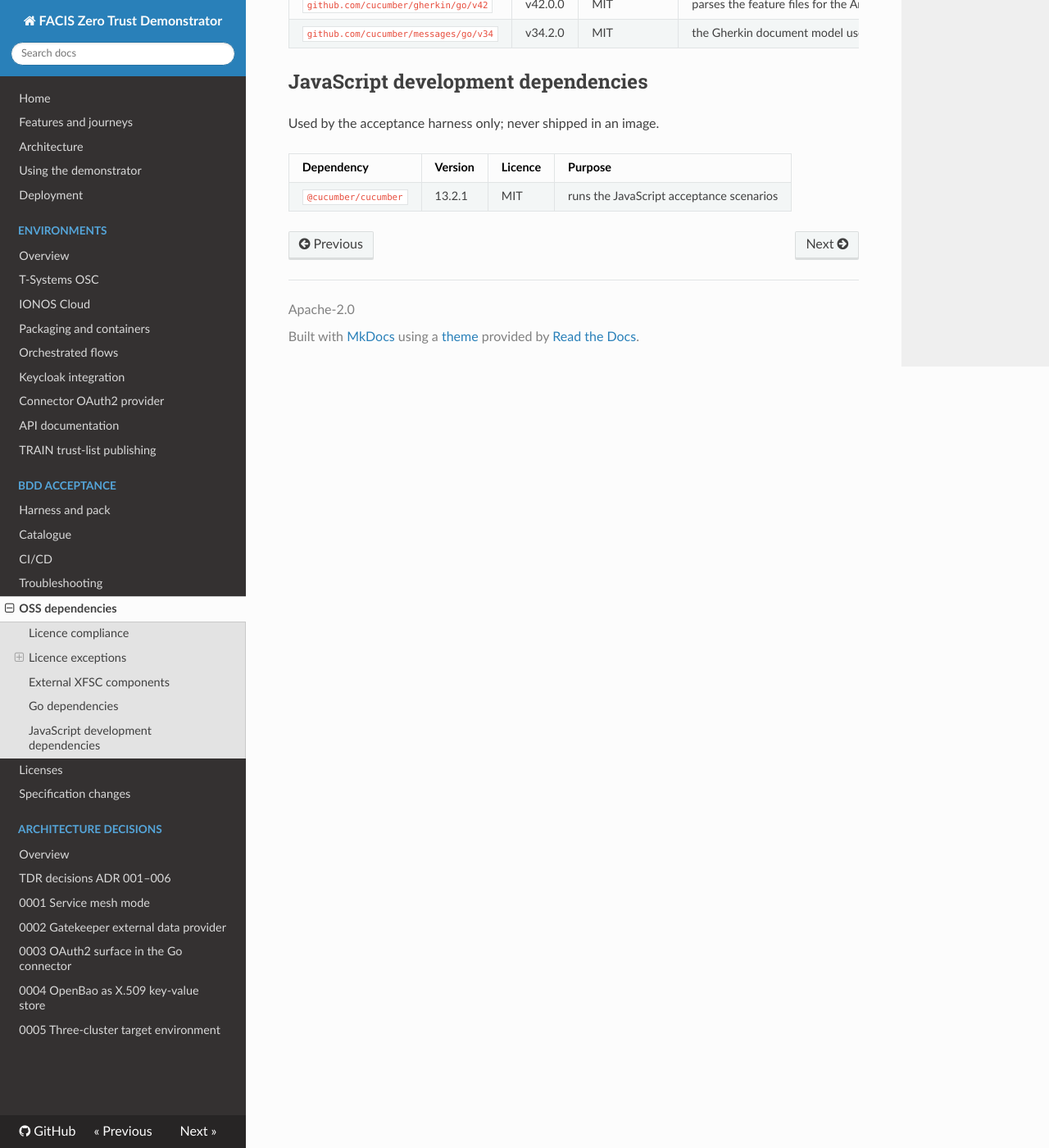
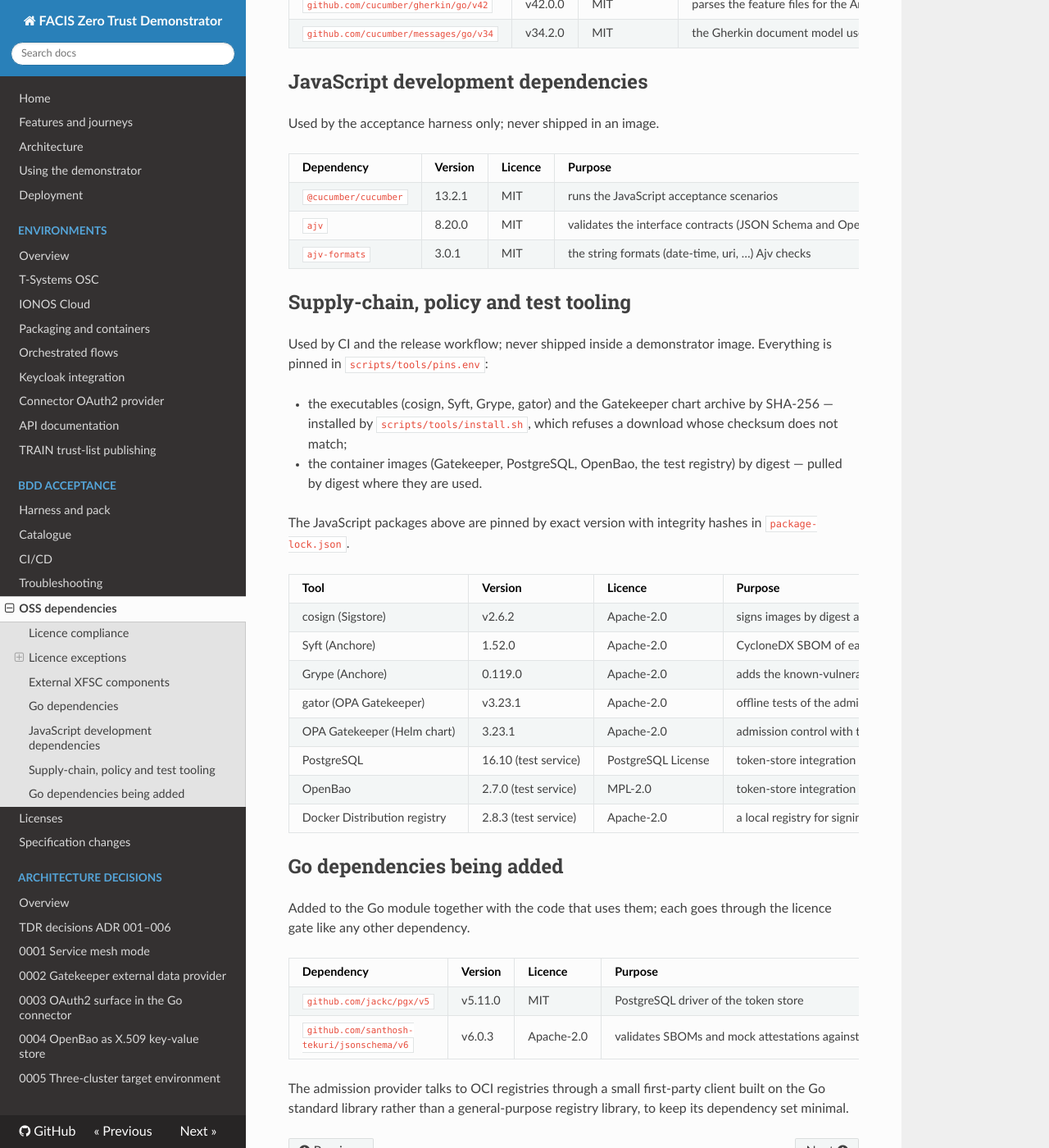
Before and after one commit to Fune5tiAtlas/facis-zero-trust-demonstrator, an MkDocs documentation site: the page built from docs/dependencies.md, in a window 1280 px wide and 1400 px high, scrolled down 1619 px. Shown: the whole window at 82% size. Built offline with MkDocs 1.6.1, drawn with Linux system fonts in a browser that asks for light colours; nearby versions of some CDN libraries.

Commit message:
Pin the supply-chain, policy and test tooling

```diff
--- a/docs/dependencies.md
+++ b/docs/dependencies.md
@@ -67,3 +67,41 @@ Used by the acceptance harness only; never shipped in an image.
 | Dependency | Version | Licence | Purpose |
 |---|---|---|---|
 | `@cucumber/cucumber` | 13.2.1 | MIT | runs the JavaScript acceptance scenarios |
+| `ajv` | 8.20.0 | MIT | validates the interface contracts (JSON Schema and OpenAPI documents) against their fixtures |
+| `ajv-formats` | 3.0.1 | MIT | the string formats (date-time, uri, …) Ajv checks |
+
+## Supply-chain, policy and test tooling
+
+Used by CI and the release workflow; never shipped inside a demonstrator image. Everything is pinned in
+`scripts/tools/pins.env`:
+
+- the executables (cosign, Syft, Grype, gator) and the Gatekeeper chart archive by SHA-256 — installed
+  by `scripts/tools/install.sh`, which refuses a download whose checksum does not match;
+- the container images (Gatekeeper, PostgreSQL, OpenBao, the test registry) by digest — pulled by
+  digest where they are used.
+
+The JavaScript packages above are pinned by exact version with integrity hashes in `package-lock.json`.
+
+| Tool | Version | Licence | Purpose |
+|---|---|---|---|
+| cosign (Sigstore) | v2.6.2 | Apache-2.0 | signs images by digest and attaches attestations (classic `.sig`/`.att` layout, key-based) |
+| Syft (Anchore) | 1.52.0 | Apache-2.0 | CycloneDX SBOM of each image and of the repository |
+| Grype (Anchore) | 0.119.0 | Apache-2.0 | adds the known-vulnerability references to the SBOM before it is signed |
+| gator (OPA Gatekeeper) | v3.23.1 | Apache-2.0 | offline tests of the admission constraints |
+| OPA Gatekeeper (Helm chart) | 3.23.1 | Apache-2.0 | admission control with the first-party external-data provider |
+| PostgreSQL | 16.10 (test service) | PostgreSQL License | token-store integration tests |
+| OpenBao | 2.7.0 (test service) | MPL-2.0 | token-store integration tests only; its use in the demonstrator is the declared licence exception |
+| Docker Distribution registry | 2.8.3 (test service) | Apache-2.0 | a local registry for signing and verification tests in CI |
+
+## Go dependencies being added
+
+Added to the Go module together with the code that uses them; each goes through the licence gate like any
+other dependency.
+
+| Dependency | Version | Licence | Purpose |
+|---|---|---|---|
+| `github.com/jackc/pgx/v5` | v5.11.0 | MIT | PostgreSQL driver of the token store |
+| `github.com/santhosh-tekuri/jsonschema/v6` | v6.0.3 | Apache-2.0 | validates SBOMs and mock attestations against their JSON Schemas at admission |
+
+The admission provider talks to OCI registries through a small first-party client built on the Go
+standard library rather than a general-purpose registry library, to keep its dependency set minimal.
--- a/package.json
+++ b/package.json
@@ -13,6 +13,8 @@
     "bdd:cluster": "cucumber-js features/js --import features/js/steps --tags @cluster --format summary --format json:bundles/bdd/js-cluster-report-${BDD_TARGET:-local}.json"
   },
   "devDependencies": {
-    "@cucumber/cucumber": "13.2.1"
+    "@cucumber/cucumber": "13.2.1",
+    "ajv": "8.20.0",
+    "ajv-formats": "3.0.1"
   }
 }
```
Also changed, not shown: 4 other files.
